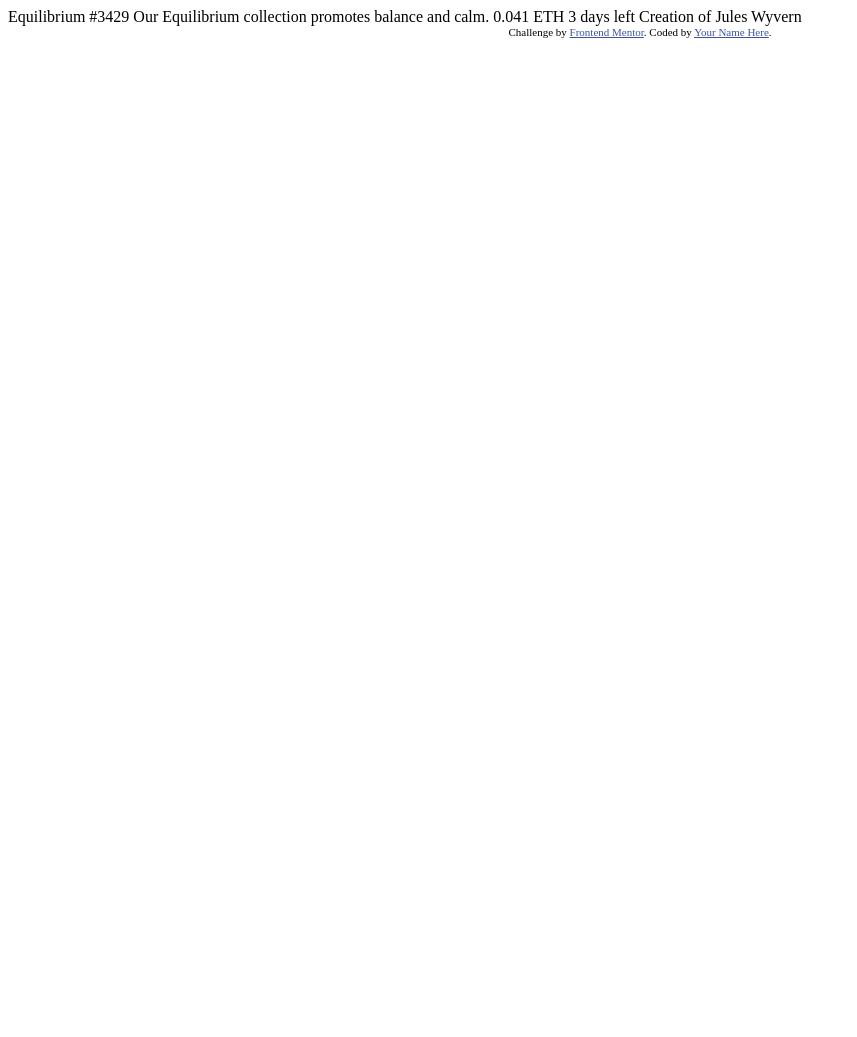
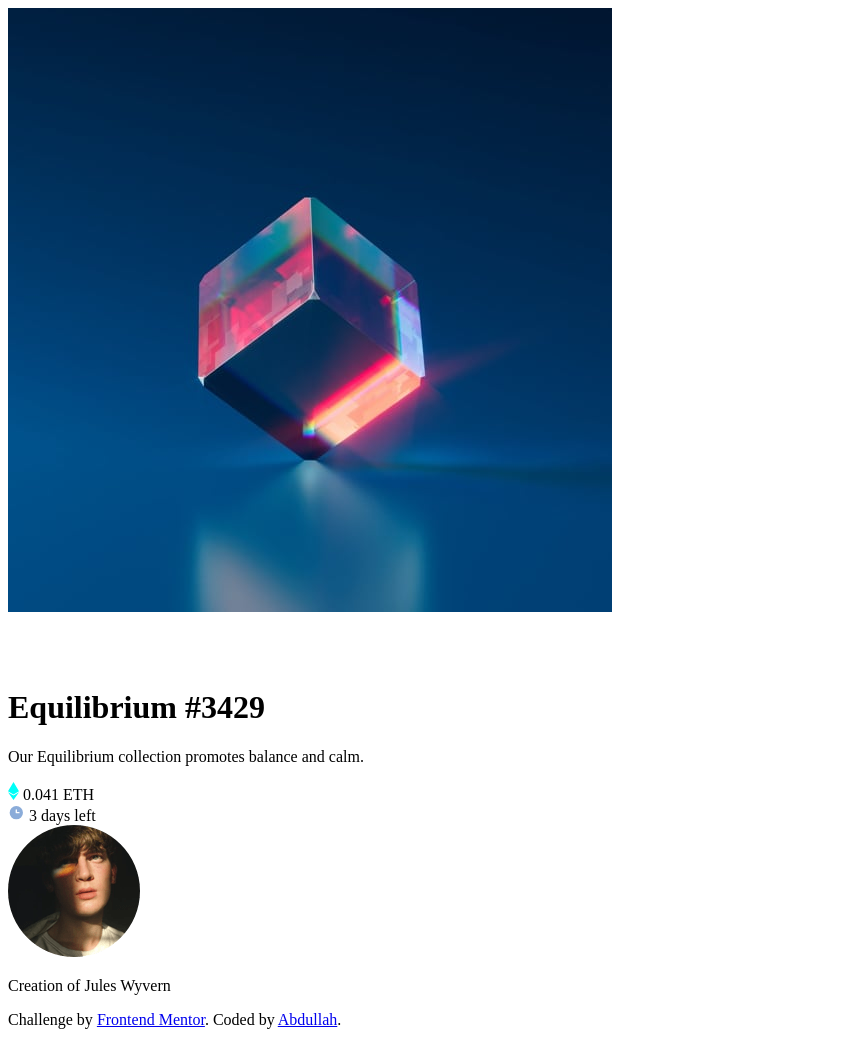
Before and after one commit to Ayyubiy90/nft-preview-card, a plain HTML site: page index.html in a window 1280 px wide. Shown: the whole page, without its empty margins (0-857 px from the left). Before the commit the page ends 800 px from the top, so only its background shows below. Drawn offline with Linux system fonts and the light colour scheme.

Commit message:
A main container for the card. The NFT image with an overlay for the view icon. The title Description of the collection Price and time left info Creator information Attribution footer

```diff
--- a/index.html
+++ b/index.html
@@ -2,32 +2,53 @@
 <html lang="en">
   <head>
     <meta charset="UTF-8">
-  <meta name="viewport" content="width=device-width, initial-scale=1.0"> <!-- displays site properly based on user's device -->
+    <meta name="viewport" content="width=device-width, initial-scale=1.0">
+
+    <title>NFT Preview Card Component</title>
 
     <link rel="icon" type="image/png" sizes="32x32" href="./images/favicon-32x32.png">
-
-  <title>Frontend Mentor | NFT preview card component</title>
-
-  <!-- Feel free to remove these styles or customise in your own stylesheet 👍 -->
-  <style>
-    .attribution { font-size: 11px; text-align: center; }
-    .attribution a { color: hsl(228, 45%, 44%); }
-  </style>
+    <link rel="stylesheet" href="styles.css">
+    <link href="https://fonts.googleapis.com/css2?family=Outfit:wght@300;400;600&display=swap" rel="stylesheet">
   </head>
   <body>
+    <main>
 
-  Equilibrium #3429
+      <div class="card">
 
-  Our Equilibrium collection promotes balance and calm.
+        <div class="card-image">
+          <img src="images/image-equilibrium.jpg" alt="Equilibrium #3429">
+          <div class="overlay">
+            <img src="images/icon-view.svg" alt="View">
+          </div>
+        </div>
 
-  0.041 ETH
-  3 days left
+        <h1>Equilibrium #3429</h1>
+        <p class="description">Our Equilibrium collection promotes balance and calm.</p>
 
-  Creation of Jules Wyvern
+        <div class="details">
+          <div class="price">
+            <img src="images/icon-ethereum.svg" alt="Ethereum">
+            <span>0.041 ETH</span>
+          </div>
 
+          <div class="time-left">
+            <img src="images/icon-clock.svg" alt="Clock">
+            <span>3 days left</span>
+          </div>
+        </div>
+
+        <div class="creator">
+          <img src="images/image-avatar.png" alt="Creator avatar">
+          <p>Creation of <span>Jules Wyvern</span></p>
+        </div>
+      </div>
+    </main>
+
+    <footer>
       <div class="attribution">
         Challenge by <a href="https://www.frontendmentor.io?ref=challenge" target="_blank">Frontend Mentor</a>.
-    Coded by <a href="#">Your Name Here</a>.
+        Coded by <a href="https://github.com/Ayyubiy90">Abdullah</a>.
       </div>
+    </footer>
   </body>
 </html>
```
Lines whose indentation alone changed are shown as unchanged.
